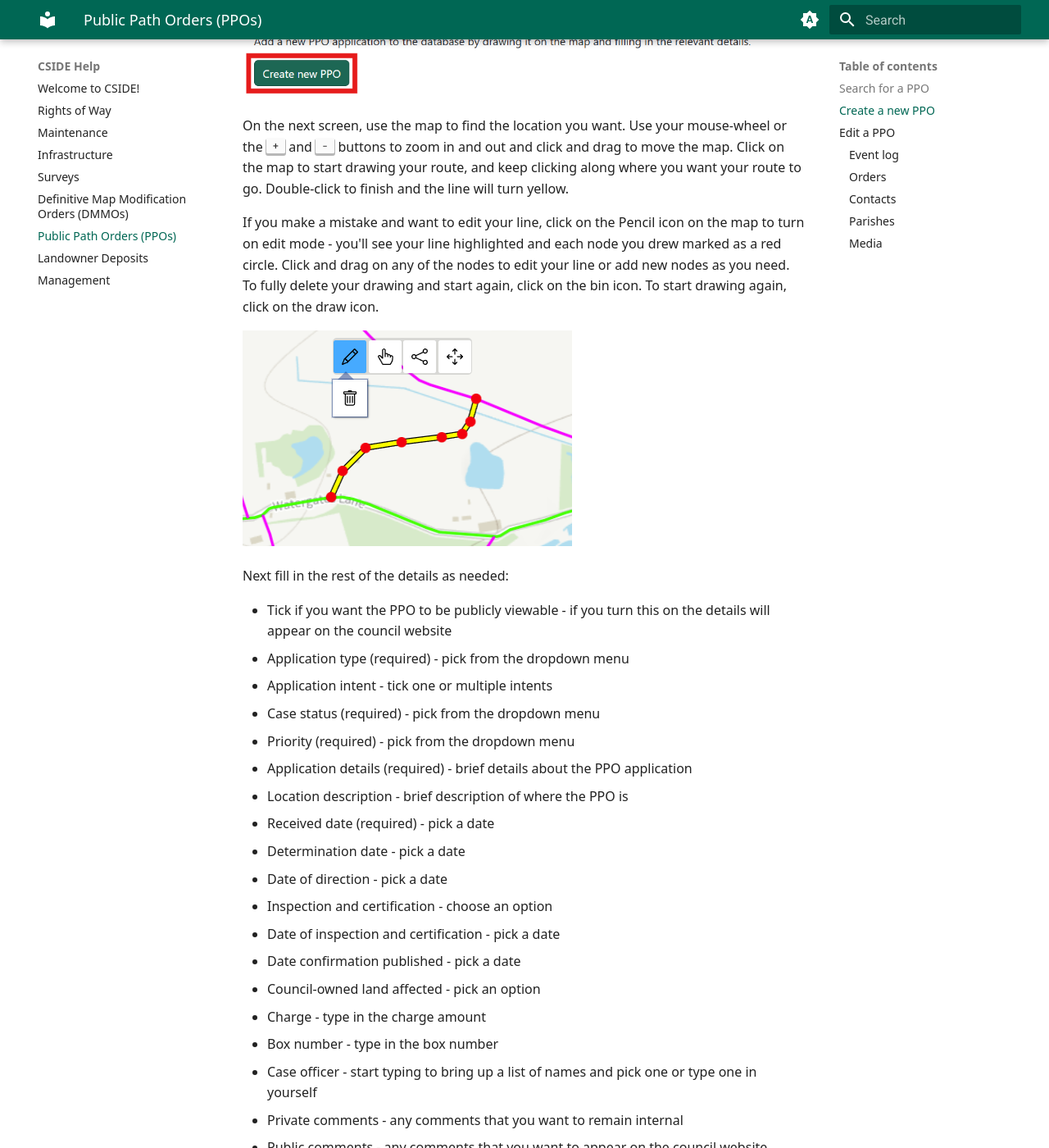
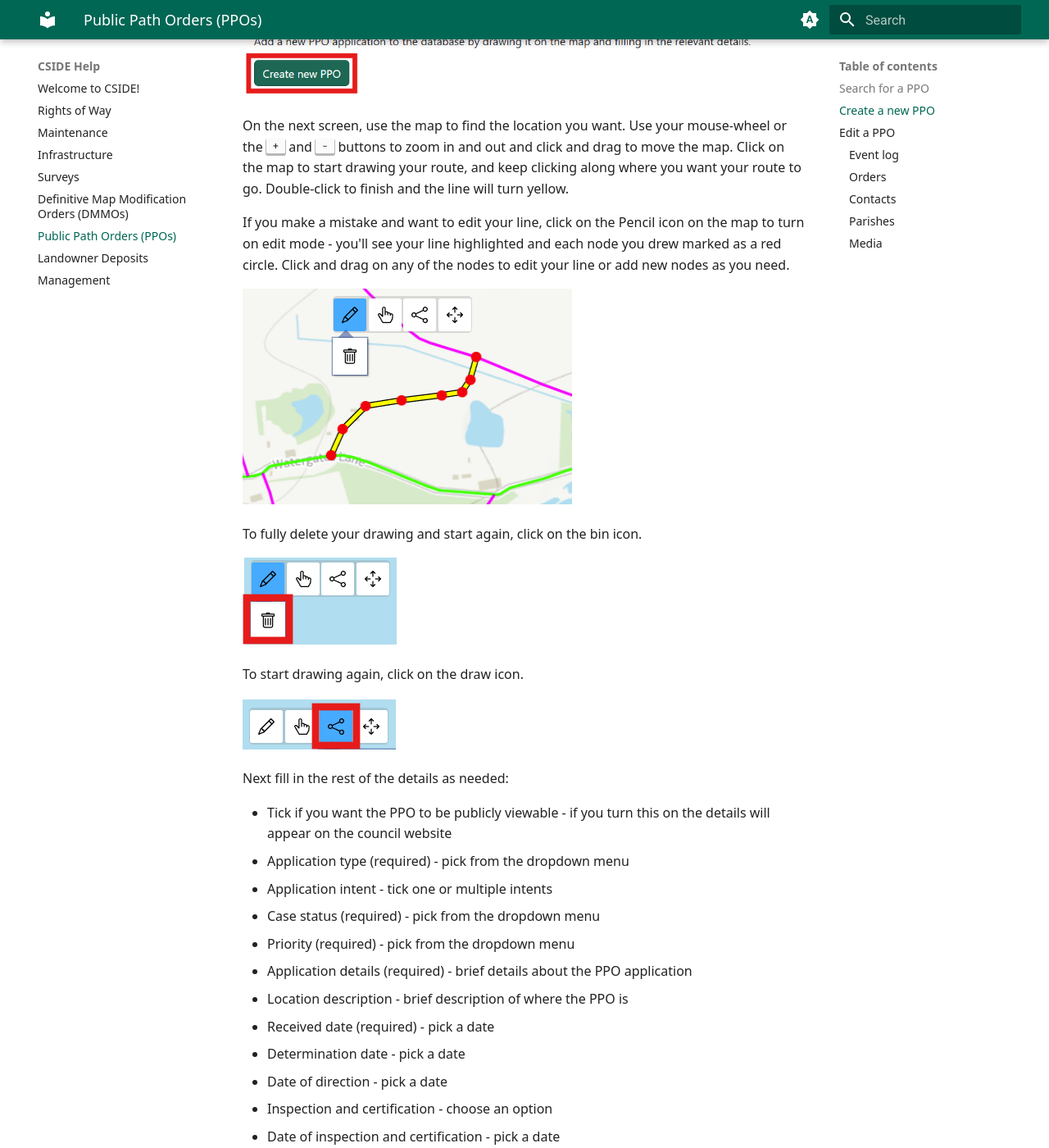
Before and after one commit to Dorset-Council-UK/cside-docs, an MkDocs documentation site: the page built from docs/ppo.md, in a window 1280 px wide and 1400 px high, scrolled down 688 px. Shown: the whole window at 82% size. Built offline with MkDocs 1.6.1 and Material for MkDocs 9.7.7, drawn with Linux system fonts in a browser that asks for light colours.

Commit message:
Improved drawing instructions and added images

```diff
--- a/docs/ppo.md
+++ b/docs/ppo.md
@@ -20,9 +20,17 @@ Click on the 'Create new PPO' button to get started.
 
 On the next screen, use the map to find the location you want. Use your mouse-wheel or the <kbd>+</kbd> and <kbd>-</kbd> buttons to zoom in and out and click and drag to move the map. Click on the map to start drawing your route, and keep clicking along where you want your route to go. Double-click to finish and the line will turn yellow.
 
-If you make a mistake and want to edit your line, click on the Pencil icon on the map to turn on edit mode - you'll see your line highlighted and each node you drew marked as a red circle. Click and drag on any of the nodes to edit your line or add new nodes as you need. To fully delete your drawing and start again, click on the bin icon. To start drawing again, click on the draw icon.
+If you make a mistake and want to edit your line, click on the Pencil icon on the map to turn on edit mode - you'll see your line highlighted and each node you drew marked as a red circle. Click and drag on any of the nodes to edit your line or add new nodes as you need.
 
 ![Edit a PPO drawing](images/ppo-edit-drawing.png)
+
+To fully delete your drawing and start again, click on the bin icon.
+
+![Delete your drawing](images/map-delete-icon.png)
+
+To start drawing again, click on the draw icon.
+
+![Turn on drawing mode](images/map-draw-line-icon.png)
 
 Next fill in the rest of the details as needed:
 
```
Also changed, not shown: docs/dmmo.md (+9 -1 lines), docs/landowner-deposits.md (+9 -1 lines), docs/rights-of-way.md (+9 -1 lines), docs/images/map-delete-icon.png (added), docs/images/map-draw-line-icon.png (added), docs/images/map-draw-polygon-icon.png (added).
